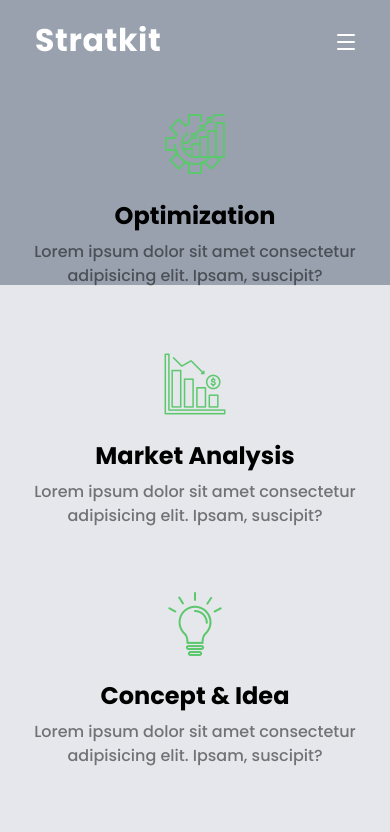
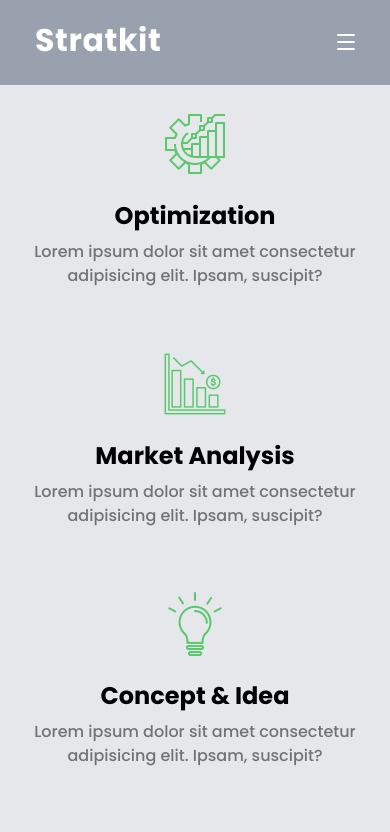
Before and after one commit to issaniang17/StratKIt, a React (Vite) app: page /Services in a window 390 px wide. Shown: the top 832 px of the page. Built offline with nearby package versions, Linux system fonts and the light colour scheme; a web font is replaced by a local one.

Commit message:
mise a jour du niveau de la couleur de navbar sur la page service

```diff
--- a/src/pages/servicesPage.tsx
+++ b/src/pages/servicesPage.tsx
@@ -4,7 +4,7 @@ import { ServiceCard } from "../constantes/Constante"
 
 const Services = () => {
   return (
-    <div className="grid md:grid-cols-2 lg:grid-cols-4 gap-4 px-3 md:px-8 py-20 bg-linear-to-b from-gray-400 from-10%  to-gray-200 to-10%">
+    <div className="grid md:grid-cols-2 lg:grid-cols-4 gap-4 px-3 md:px-8 py-20 bg-linear-to-b from-gray-400 md:from-10% from-3%  to-gray-200 to-3% md:to-10%">
         {ServiceCard.map((item, index)=>(
             <Link key={index} to={`${item.id}`}  className="flex flex-col items-center justify-center sm:justify-start sm:items-start p-4 text-center sm:text-start hover:shadow-md hover:bg-white rounded-lg transition duration-300">
                  {typeof item.icon === "string" ? (
```
